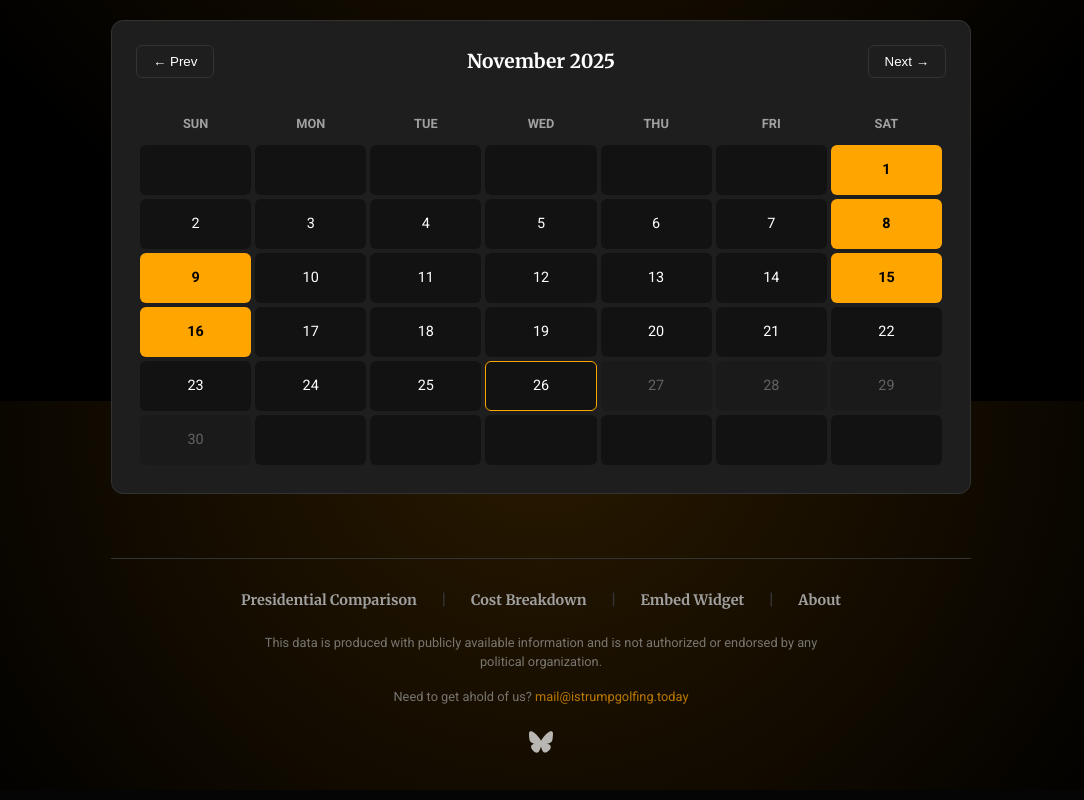
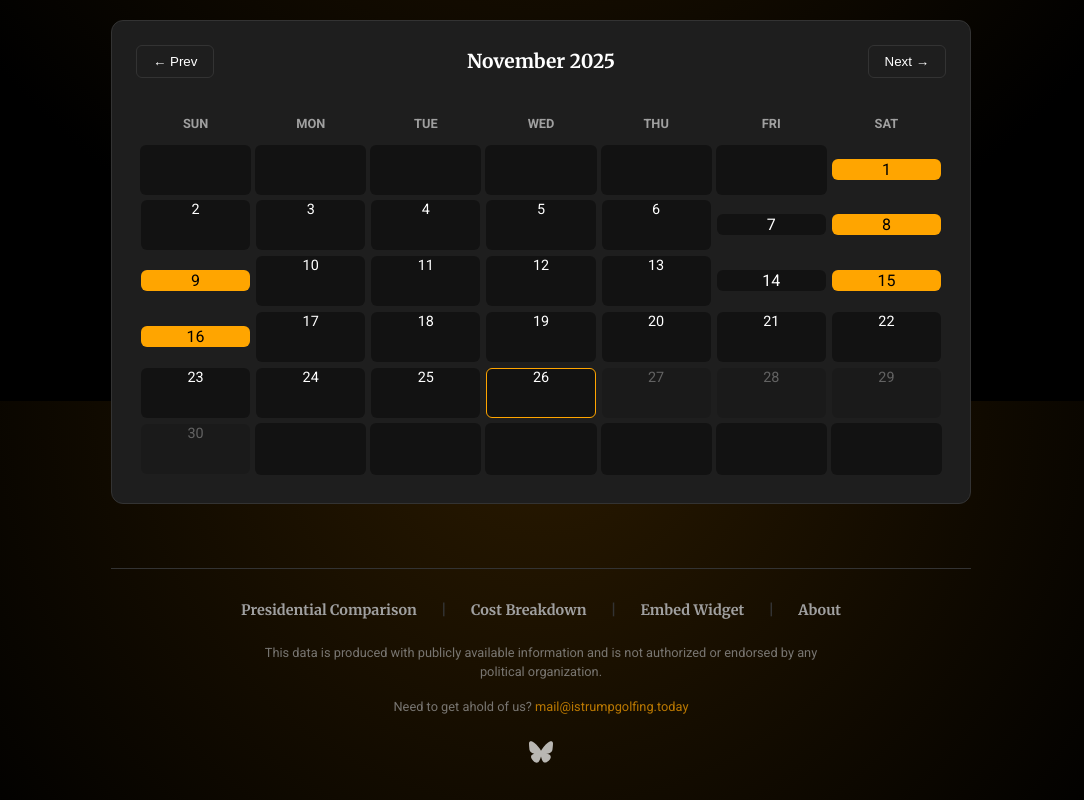
Before and after one commit to soyboi1312/istrumpgolfing.today, a Next.js app: page / in a window 1280 px wide. Shown: the part 1199-1999 px from the top of the page, without its empty margins (99-1183 px from the left). Built offline with nearby package versions, Linux system fonts and the light colour scheme.

Commit message:
Update Calendar.tsx

```diff
--- a/components/Calendar.tsx
+++ b/components/Calendar.tsx
@@ -9,11 +9,9 @@ interface CalendarProps {
 }
 
 const Calendar: FC<CalendarProps> = ({ events, onDateSelect }) => {
-    // Initialize with a date
     const [currentDate, setCurrentDate] = useState(new Date());
-    const [todayET, setTodayET] = useState<string>(''); // Store "YYYY-MM-DD" in ET
+    const [todayET, setTodayET] = useState<string>('');
 
-    // Helpers to navigate months
     const nextMonth = () => {
         setCurrentDate(new Date(currentDate.getFullYear(), currentDate.getMonth() + 1, 1));
     };
@@ -29,12 +27,9 @@ const Calendar: FC<CalendarProps> = ({ events, onDateSelect }) => {
     []);
 
     useEffect(() => {
-        // Determine "Today" in US Eastern Time on the client side only
-        // to avoid hydration mismatch with server rendering
         setTodayET(getEasternTimeISO());
     }, []);
 
-    // Render Logic
     const year = currentDate.getFullYear();
     const month = currentDate.getMonth();
     const firstDay = new Date(year, month, 1);
@@ -55,12 +50,11 @@ const Calendar: FC<CalendarProps> = ({ events, onDateSelect }) => {
             const dateStr = `${year}-${(month + 1).toString().padStart(2, '0')}-${day.toString().padStart(2, '0')}`;
             const event = events[dateStr];
 
-            // Simple string comparison for ISO dates
             const isFuture = todayET ? dateStr > todayET : false;
             const isToday = dateStr === todayET;
 
             let className = styles.tableCell;
-            let onClick: (() => void) | null = null;
+            let onClick: (() => void) | undefined = undefined;
 
             if (event) {
                 if (['golf', 'golf_arrival', 'golf_departure'].includes(event.type)) {
@@ -74,27 +68,43 @@ const Calendar: FC<CalendarProps> = ({ events, onDateSelect }) => {
             if (isFuture) className += ` ${styles.futureDay}`;
             if (isToday) className += ` ${styles.currentDay}`;
 
+            // ACCESSIBILITY FIX: Use button for interactive elements
             cells.push(
-                <td
-                    key={day}
+                <td key={day} className={styles.cellWrapper}>
+                    {event && !isFuture ? (
+                         <button
                             className={className}
-                    onClick={onClick || undefined}
+                            onClick={onClick}
                             style={{
-                        cursor: onClick ? 'pointer' : 'default',
+                                width: '100%',
+                                height: '100%',
+                                border: isToday ? '1px solid var(--color-primary-orange)' : 'none',
+                                cursor: 'pointer',
+                                color: 'inherit',
+                                font: 'inherit'
+                            }}
+                            aria-label={`Select ${dateStr}`}
+                         >
+                            {day}
+                         </button>
+                    ) : (
+                        <div
+                            className={className}
+                            style={{
                                 border: isToday ? '1px solid var(--color-primary-orange)' : undefined
                             }}
                         >
                             {day}
+                        </div>
+                    )}
                 </td>
             );
         }
 
-        // Fill remaining cells to complete the last row
         while (cells.length % 7 !== 0) {
             cells.push(<td key={`empty-end-${cells.length}`} className={styles.tableCell} />);
         }
 
-        // Group into rows
         const rows: React.ReactNode[] = [];
         for (let i = 0; i < cells.length; i += 7) {
             rows.push(<tr key={`row-${i/7}`}>{cells.slice(i, i + 7)}</tr>);
```
Lines whose indentation alone changed are shown as unchanged.
